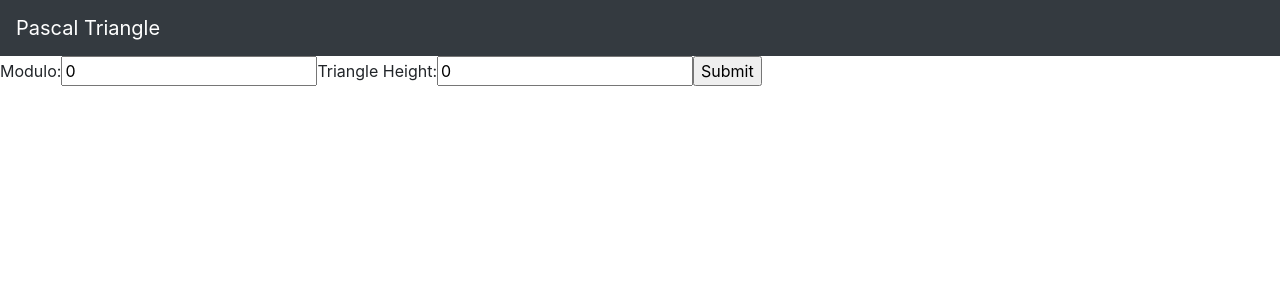
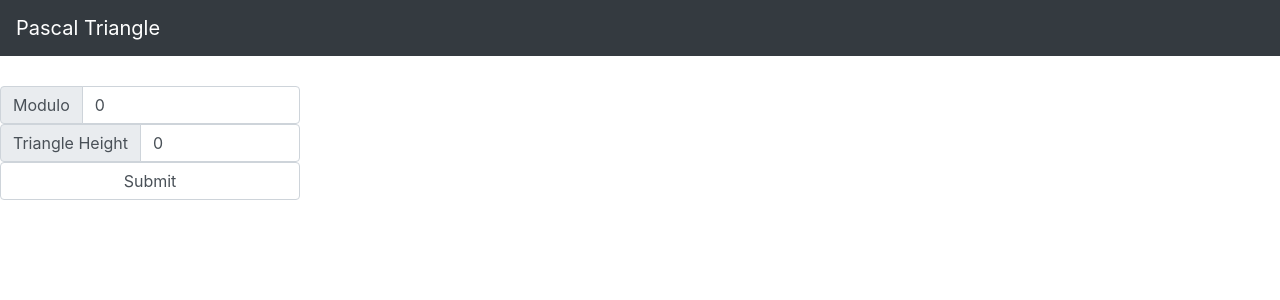
Before and after one commit to kirin1994/PascalTriangleClient, a React (Create React App) app: page / in a window 1280 px wide. Shown: the top 300 px of the page. Built offline with nearby package versions, Linux system fonts and the light colour scheme.

Commit message:
update for request refresh and new input fields

```diff
--- a/src/App.js
+++ b/src/App.js
@@ -18,98 +18,92 @@ class App extends Component {
   handleChange(event)
   {
     console.log("zmieniam");
-  this.setState({
-    [event.target.name]: event.target.value
+    this.setState({
+    [event.target.name]: event.target.value,
+    isLoaded : false,
   })
   }
 
   handleSubmit(event)
   {
-    console.log(event.target.moduloValue);
-    this.setState({moduloValue : event.target.moduloValue, triangleHeight : event.target.triangleHeight});
     this.getTrojkat();
     event.preventDefault();
   }
 
   getTrojkat() {
-    console.log("wszedlem" + this.state.moduloValue + this.state.triangleHeight);
-    if(this.state.moduloValue == 0 || this.state.triangleHeight == 0)
-    {
-      return;
-    }
-    fetch('http://localhost:55976/api/pascal/calculate?NumberOfIterations='+ this.state.triangleHeight+'&Modulo=' + this.state.moduloValue, {
+    fetch('https://localhost:44307/api/pascal/calculate?NumberOfIterations='+ this.state.triangleHeight+'&Modulo=' + this.state.moduloValue, {
       method: "GET",
-      mode: "cors"
+      mode: "cors",
+      // headers:
+      // {
+      //   "Access-Control-Allow-Origin": "*"
+      // },
     })
-      .then(res => res.json())
+      .then(function(res)
+      {
+        console.log(res);
+        if (res.ok){
+        return res.json();
+      }
+       else {
+         throw Error(res.statusText)}
+      })
       .then(json => {
         console.log(json);
         this.setState({
           isLoaded: true,
           items: json,
-          headers:
-          {
-            "Access-Control-Allow-Origin": "*"
-          },
-
         })
-      });
+      }).catch(error => console.log(error));
   }
-
-
-  componentDidMount() {
-    if(this.state.moduloValue == 0 || this.state.triangleHeight == 0)
-    {
-      return;
-    }
-    fetch('http://localhost:55976/api/pascal/calculate?NumberOfIterations='+ this.state.triangleHeight+'&Modulo=' + this.state.moduloValue, {
-      method: "GET",
-      mode: "cors"
-    })
-      .then(res => res.json())
-      .then(json => {
-        console.log(json);
-        this.setState({
-          isLoaded: true,
-          items: json,
-          headers:
-          {
-            "Access-Control-Allow-Origin": "*"
-          },
-
-        })
-      });
-  }
-
 
   render() {
 
     var { isLoaded, items, moduloValue, triangleHeight } = this.state
     if (moduloValue == 0 || triangleHeight == 0 || !isLoaded) {
       return  (
-      <form onSubmit={this.handleSubmit}>
-      <label>Modulo:
-      <input type="text" name="moduloValue" value={this.state.moduloValue} onChange={this.handleChange}/>
-      </label>
-      <label>Triangle Height:
-      <input type="text" name="triangleHeight" value={this.state.triangleHeight} onChange={this.handleChange}/>
-      </label>
-      <input type="submit" value="Submit"/>
-    </form>)
+        <div className="triangle">
+        <div style={{width:300, alignContent: "center"}}>
+          <form onSubmit={this.handleSubmit}>
+            <div className="input-group">
+              <div className="input-group-prepend">
+                <span className="input-group-text" id="basic-addon1">Modulo</span>
+              </div>
+              <input type="text" aria-label="Modulo" aria-describedby="basic-addon1" className="form-control" name="moduloValue" value={this.state.moduloValue} onChange={this.handleChange}/>
+            </div>
+            <div className="input-group">
+              <div className="input-group-prepend">
+                <span className="input-group-text" id="basic-addon1">Triangle Height</span>
+              </div>
+              <input type="text" aria-label="Triangle Height" aria-describedby="basic-addon1" className="form-control" name="triangleHeight" value={this.state.triangleHeight} onChange={this.handleChange}/>
+            </div>
+            <input type="submit" className="form-control" value="Submit"/>
+           </form>
+           </div>
+        </div>)
     }
 
-    else if(items != []){
+    else if(items != [] && items != undefined){
       return (
         <div className="triangle">
-  <form onSubmit={this.handleSubmit}>
-      <label>Modulo:
-      <input type="text" name="moduloValue" value={this.state.moduloValue} onChange={this.handleChange}/>
-      </label>
-      <label>Triangle Height:
-      <input type="text" name="triangleHeight" value={this.state.triangleHeight} onChange={this.handleChange}/>
-      </label>
-      <input type="submit" value="Submit"/>
-    </form>)
+              <div style={{width:300, alignContent: "center"}}>
+          <form onSubmit={this.handleSubmit}>
+            <div className="input-group">
+              <div className="input-group-prepend">
+                <span className="input-group-text" id="basic-addon1">Modulo</span>
+              </div>
+              <input type="text" aria-label="Modulo" aria-describedby="basic-addon1" className="form-control" name="moduloValue" value={this.state.moduloValue} onChange={this.handleChange}/>
+            </div>
+            <div className="input-group">
+              <div className="input-group-prepend">
+                <span className="input-group-text" id="basic-addon1">Triangle Height</span>
+              </div>
+              <input type="text" aria-label="Triangle Height" aria-describedby="basic-addon1" className="form-control" name="triangleHeight" value={this.state.triangleHeight} onChange={this.handleChange}/>
+            </div>
+            <input type="submit" className="form-control"  value="Submit"/>
+           </form>
+           </div>
+           {console.log(items)}
           {items.TriangleRows.map(row => <div className="triangle-row"> {row.ValuesOfCalculation.map(value => <a className={"triangle-component" + value} > {value} </a>)}</div>)}
 
         </div>
```
